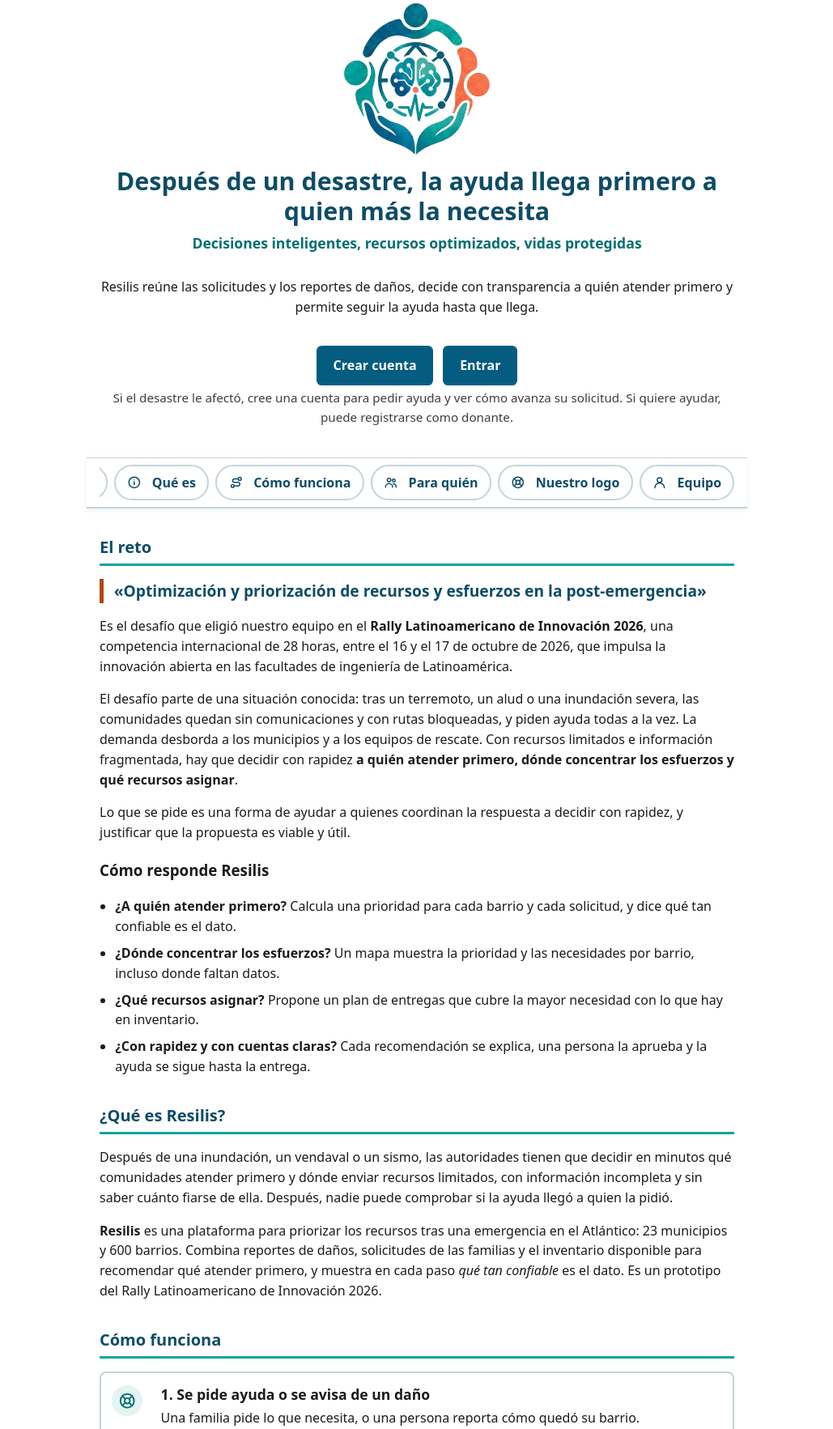
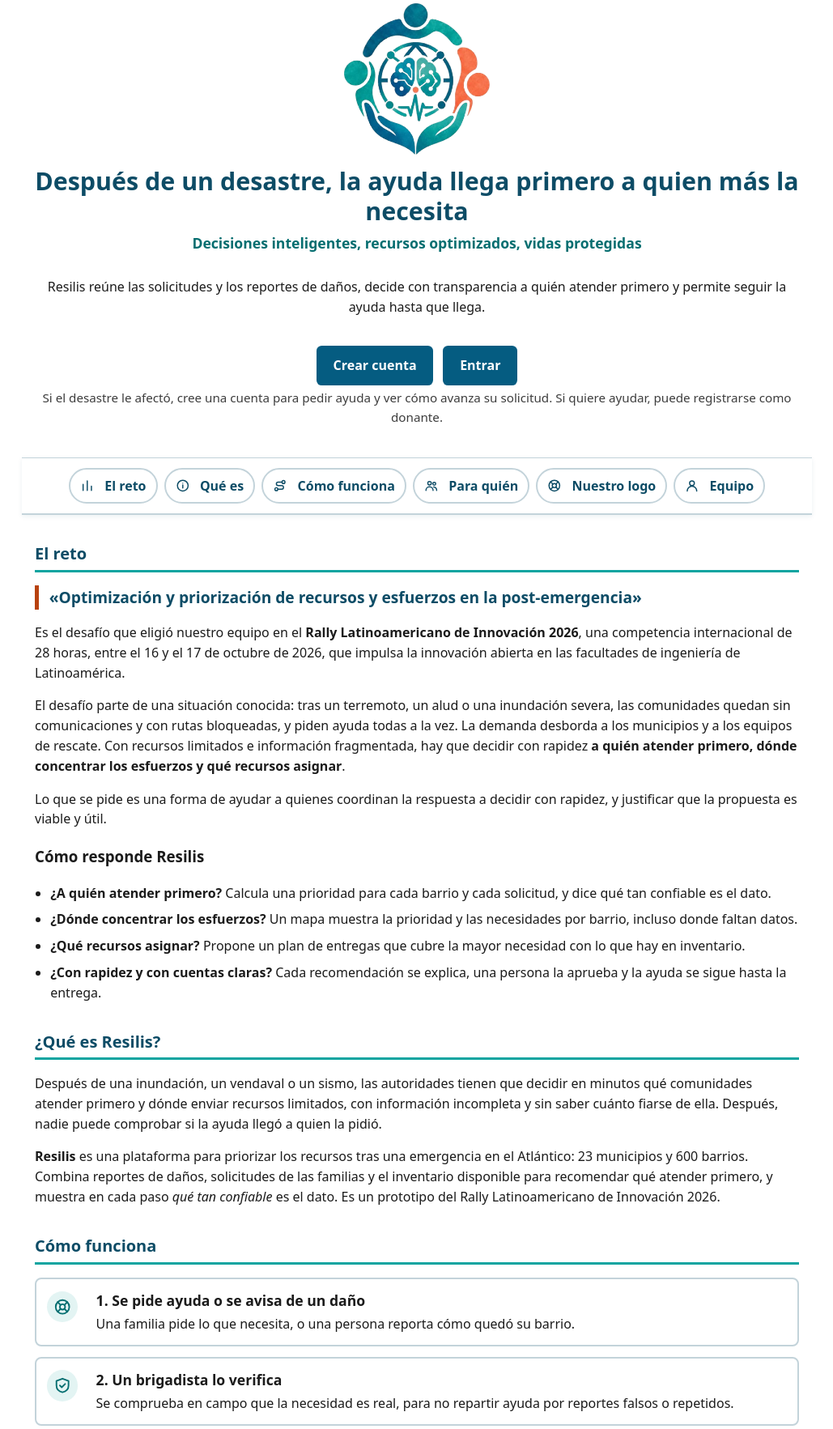
Before and after one commit to dorelysm/resilis, a FastAPI app: page / in a window 1280 px wide. Shown: the part 184-1949 px from the top of the page at 81% size, without its empty margins (125-1154 px from the left). Run offline with FastAPI, Linux system fonts and the light colour scheme; parts of the project's set-up code (start-up, migrations or seed data) failed here and were passed over.

Commit message:
Portada: barra de secciones accesible (fondo opaco, enfoque visible y sin recorte, todo a la vista en pantallas anchas)
Co-Authored-By: Claude Sonnet 5.5 <noreply@anthropic.com>

```diff
--- a/prototipo/app/static/estilo.css
+++ b/prototipo/app/static/estilo.css
@@ -343,15 +343,26 @@ button.grande .icono, a.boton.grande .icono { width: 1.3em; height: 1.3em; }
 @media (min-width: 48rem) { main:has(.portada) { max-width: 52rem; } }
 
 /* Barra de secciones de la portada: contenedor propio, píldoras con icono, fija al bajar y deslizable en celular */
-.indice-portada { position: sticky; top: 0; z-index: 20; margin: 1rem -1rem 0; padding: .5rem 1rem; background: rgba(255, 255, 255, .96); border-top: 1px solid var(--borde-suave); border-bottom: 2px solid var(--borde-suave); box-shadow: 0 2px 6px rgba(13, 76, 102, .08); }
-.indice-portada ul { list-style: none; margin: 0; padding: 0; display: flex; gap: .5rem; overflow-x: auto; scroll-snap-type: x proximity; scrollbar-width: none; -webkit-overflow-scrolling: touch; }
+.indice-portada { position: sticky; top: 0; z-index: 20; margin: 1rem -1rem 0; padding: .5rem 1rem; background: #fff; border-top: 1px solid var(--borde-suave); border-bottom: 2px solid var(--borde-suave); box-shadow: 0 2px 6px rgba(13, 76, 102, .08); }
+.indice-portada ul { list-style: none; margin: 0; padding: 4px; display: flex; gap: .5rem; overflow-x: auto; scroll-snap-type: x proximity; scrollbar-width: none; -webkit-overflow-scrolling: touch; }
 .indice-portada ul::-webkit-scrollbar { display: none; }
 .indice-portada li { flex: 0 0 auto; scroll-snap-align: center; }
 .indice-portada a { display: inline-flex; align-items: center; gap: .4rem; min-height: 2.75rem; padding: 0 .9rem; border: 2px solid var(--borde-suave); border-radius: 999px; background: #fff; color: var(--azul-profundo); font-weight: 600; text-decoration: none; white-space: nowrap; }
 .indice-portada a .icono { width: 1.1rem; height: 1.1rem; }
 .indice-portada a:hover { background: var(--tinte-teal); border-color: var(--teal); text-decoration: underline; }
 .indice-portada a[aria-current="location"] { background: var(--azul-profundo); border-color: var(--azul-profundo); color: #fff; }
-@media (min-width: 48rem) { .indice-portada ul { justify-content: center; } }
+.indice-portada a:focus-visible { outline: 3px solid var(--naranja-oscuro); outline-offset: 1px; }  /* el borde de enfoque cabe dentro de la lista: el relleno de 4 px evita que se recorte */
+html { scroll-padding-top: 5rem; }  /* la barra fija no tapa lo que recibe el enfoque con el teclado (WCAG 2.4.11) */
+/* Celular: se desliza; el degradado en los bordes avisa que hay más y evita pastillas cortadas a medias */
+@media (max-width: 47.99rem) {
+  .indice-portada ul { -webkit-mask-image: linear-gradient(90deg, transparent 0, #000 .9rem, #000 calc(100% - 1.5rem), transparent 100%); mask-image: linear-gradient(90deg, transparent 0, #000 .9rem, #000 calc(100% - 1.5rem), transparent 100%); }
+}
+/* Pantallas anchas: todas las secciones a la vista, sin desplazamiento; si no caben en una fila, pasan a la siguiente */
+@media (min-width: 48rem) {
+  .indice-portada ul { justify-content: center; flex-wrap: wrap; overflow: visible; }
+  .indice-portada a { padding: 0 .75rem; }
+}
+@media (min-width: 62rem) { main:has(.portada) { max-width: 62rem; } }
 .bloque > h2 { scroll-margin-top: 4.5rem; }
 @media (prefers-reduced-motion: no-preference) { html { scroll-behavior: smooth; } }
 
```
Also changed, not shown: prototipo/tests/test_portada.py (+11 -0 lines).
